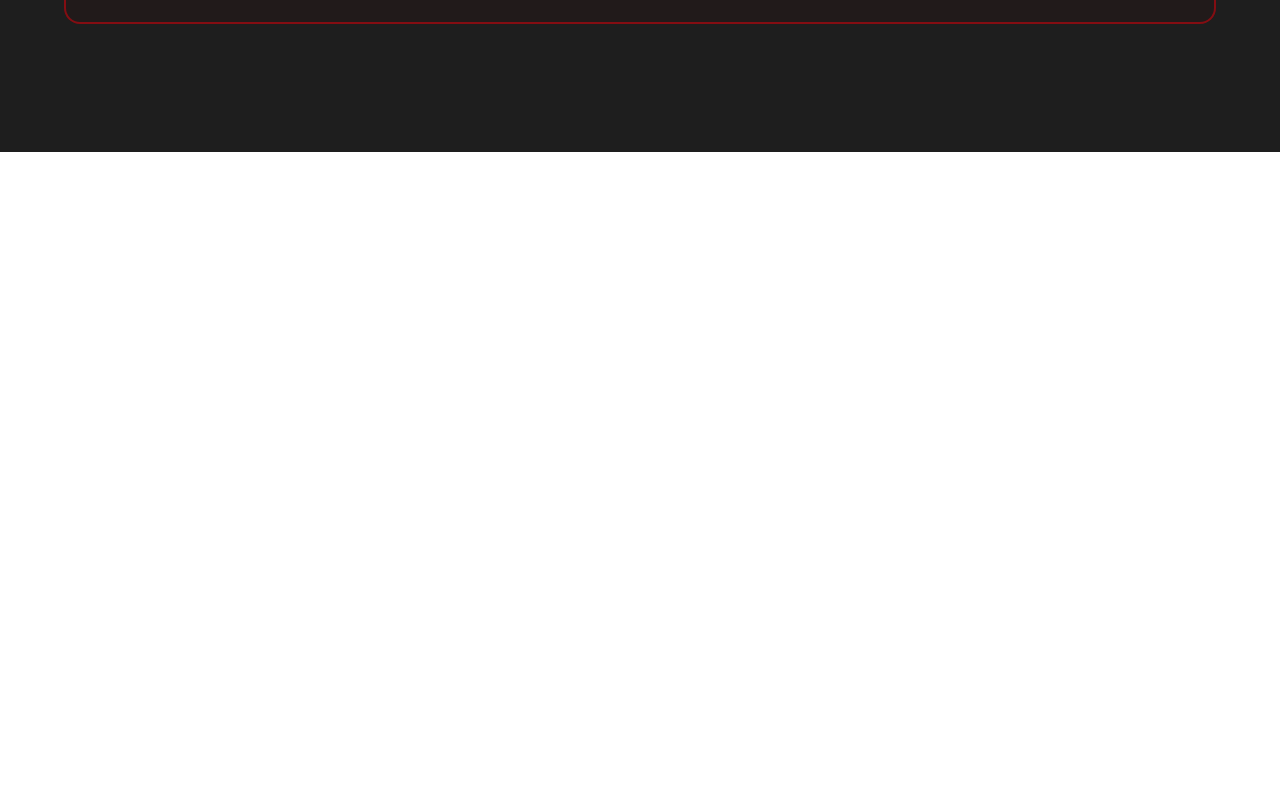
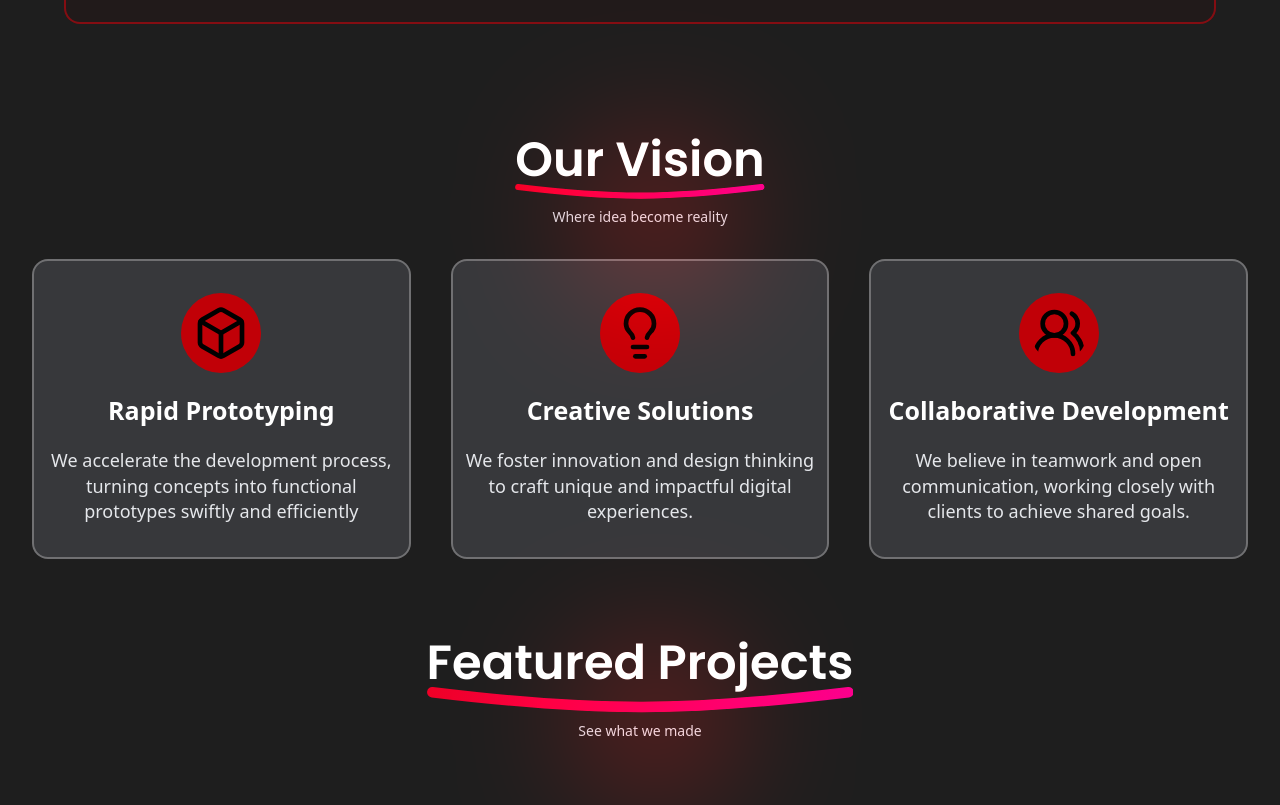
Before and after one commit to Nithwin/moderndev, a Next.js app: page / in a window 1280 px wide. Shown: the part 1192-1997 px from the top of the page. Before the commit the page ends 1344 px from the top, so only its background shows below. Built offline with nearby package versions, Linux system fonts and the light colour scheme.

Commit message:
Vision Components was Completed

```diff
--- a/app/page.tsx
+++ b/app/page.tsx
@@ -1,6 +1,8 @@
 import Achievement from "@/components/Achievement"
 import Header from "@/components/Header"
 import Hero from "@/components/Hero"
+import Projects from "@/components/Projects"
+import Vision from "@/components/Vision"
 
 
 const Home = () => {
@@ -9,6 +11,8 @@ const Home = () => {
     <Header />
     <Hero />
     <Achievement />
+    <Vision />
+    <Projects />
     </div>
   )
 }
--- /dev/null
+++ b/components/Projects.tsx
@@ -0,0 +1,27 @@
+import UnderLine from "./SVG/UnderLine";
+
+const Projects = () => {
+  return (
+    <section className=" pt-[3rem] relative">
+      <div className="relative">
+        <div className="flex flex-col gap-2 justify-center relative mx-auto">
+          <div className="size-[10rem] rounded-full bg-[#EB0000]/30 blur-3xl lg:blur-6xl absolute top-0 left-[30%] lg:left-[45%] right-[30%] mix-blend-plus-lighter"></div>
+          <div className="w-fit mx-auto">
+            <p className="text-center text-3xl lg:text-5xl text-white font-semibold font-poppins">
+              Featured Projects
+            </p>
+            <UnderLine className={""} />
+          </div>
+          <p className="text-center text-gray-300 text-sm">
+            See what we made
+          </p>
+        </div>
+        <div>
+
+        </div>
+      </div>
+    </section>
+  );
+};
+
+export default Projects;
--- /dev/null
+++ b/components/SVG/UnderLine.tsx
@@ -0,0 +1,15 @@
+const UnderLine = ({className}: {className: string}) => {
+  return (
+    <svg className={className} viewBox="0 0 326 20" fill="none" xmlns="http://www.w3.org/2000/svg">
+      <path d="M4 4C130.409 19.3682 200.076 18.5961 322 4" stroke="url(#paint0_linear_213_3)" strokeWidth="8" strokeLinecap="round"/>
+      <defs>
+        <linearGradient id="paint0_linear_213_3" x1="-119.263" y1="17.747" x2="443.002" y2="-11.6758" gradientUnits="userSpaceOnUse">
+          <stop stopColor="#EB0000"/>
+          <stop offset="1" stopColor="#FF00B3"/>
+        </linearGradient>
+      </defs>
+    </svg>
+  );
+};
+
+export default UnderLine;
--- /dev/null
+++ b/components/Vision.tsx
@@ -0,0 +1,48 @@
+import { Box,Lightbulb,UsersRound  } from 'lucide-react';
+import UnderLine from './SVG/UnderLine';
+
+const Vision = () => {
+    const data = [
+        {
+            logo: Box,
+            title: "Rapid Prototyping",
+            description: "We accelerate the development process, turning concepts into functional prototypes swiftly and efficiently"
+        },
+        {
+            logo: Lightbulb,
+            title: "Creative Solutions",
+            description: "We foster innovation and design thinking to craft unique and impactful digital experiences."
+        },
+        {
+            logo: UsersRound,
+            title: "Collaborative Development",
+            description: "We believe in teamwork and open communication, working closely with clients to achieve shared goals."
+        },
+    ]
+
+  return (
+    <section className='pt-[3rem] relative'>
+        <div className='relative'>
+            <div className='flex flex-col gap-2 justify-center relative mx-auto'>
+                 <div className="size-[10rem] rounded-full bg-[#EB0000]/30 blur-3xl lg:blur-6xl absolute top-0 left-[30%] lg:left-[45%] right-[30%] mix-blend-plus-lighter"></div>
+                <div className='w-fit mx-auto'>
+                <p className='text-center text-3xl lg:text-5xl text-white font-semibold font-poppins'>Our Vision</p>
+                <UnderLine className={''} />
+                </div>
+                <p className='text-center text-gray-300 text-sm'>Where idea become reality</p>
+            </div>
+            <div className='flex flex-col justify-center px-[2rem] py-[2rem] gap-10 lg:flex-row items-center'>
+                {data.map((item, index) => (
+                    <div key={index} className='bg-gray-400/20 border-2 border-gray-100/30 rounded-2xl p-3 pt-5 lg:py-[2rem] flex flex-col gap-5  w-full max-w-[25rem]'>
+                        <item.logo className='bg-red-700 size-20 rounded-full p-3 mx-auto' />
+                        <p className='text-xl lg:text-[25px] text-white text-center font-bold'>{item.title}</p>
+                        <p className='text-sm lg:text-[18px] text-gray-200 text-center'>{item.description}</p>
+                    </div>
+                ))}
+            </div>
+        </div>
+    </section>
+  )
+}
+
+export default Vision
```
Also changed, not shown: public/UnderLine.svg (added).
